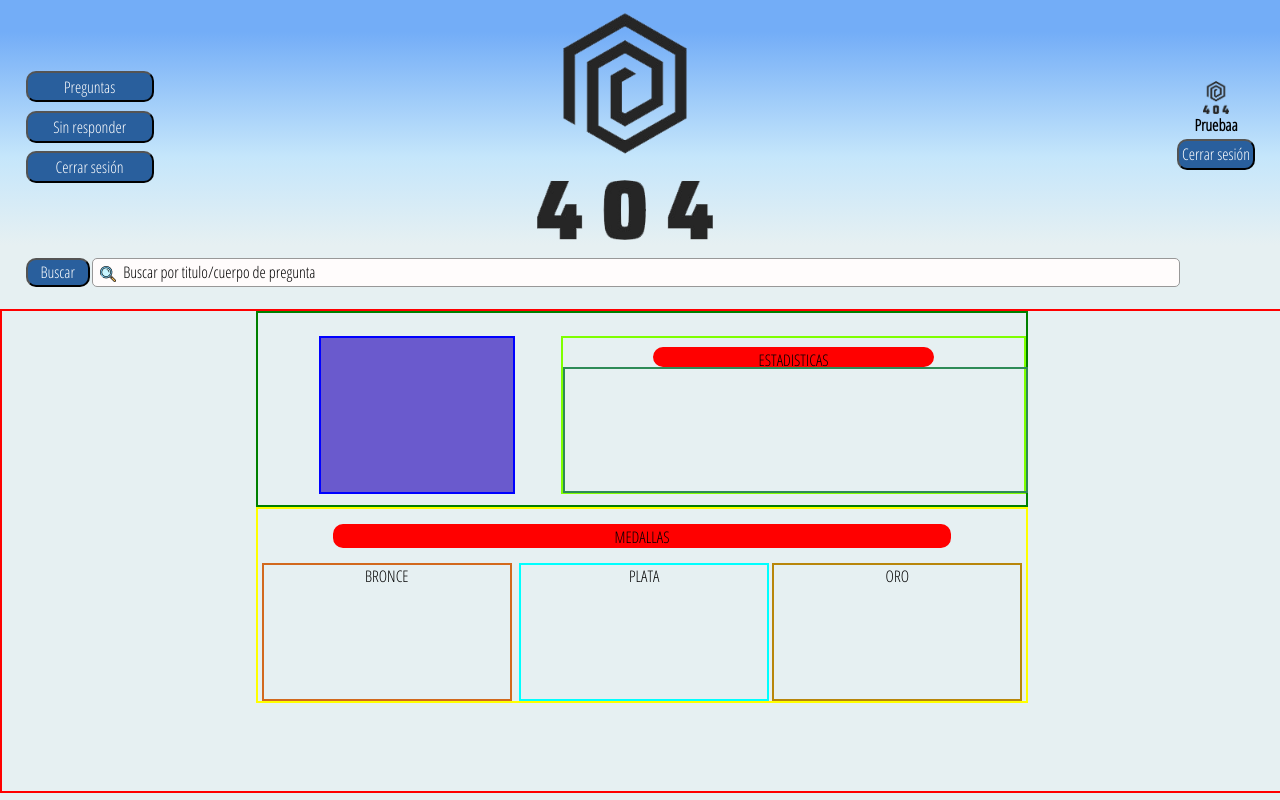
After one commit to Cargon16/Proyecto-AW, a PHP site: page /vistas/paginaPerfilUsuario.php in a window 1280 px wide. The commit adds this page. Run offline with PHP 8.4, Linux system fonts and the light colour scheme.

Commit message:
paginaPerfil casi acabada

```diff
--- a/Css/estilo.css
+++ b/Css/estilo.css
@@ -15,6 +15,10 @@ html{
     font-family: 'Open Sans Condensed', sans-serif;
     font-size: medium;
 }
+
+/*
+Codigo login.php y registro.php
+*/
 
 #boxFormulario{
     position: absolute;
@@ -78,6 +82,11 @@ font-size: 100%;
     border: none !important;
 }
 
+/*
+Codigo busqueda.html
+*/
+
+
 .busquedas{
     width: 100%;
     height: 20%;
@@ -124,6 +133,11 @@ font-size: 100%;
     text-align: center;
     color: #FFFFFF;
 }
+
+/*
+Codigo paginaFormularPregunta.php
+*/
+
 
 #boxFormularioPregunta{
 
@@ -207,3 +221,147 @@ font-size: 100%;
     margin-left: 30%;
     margin-bottom: 0.5%;
 }
+
+/*
+Codigo paginaPerfilUsuario.php
+*/
+
+#boxPerfil{
+
+    width: 100%;
+    height: 60%;
+    position: absolute;
+    margin-top: 5%;
+    border: 2px solid red;
+}
+
+#boxSuperior{
+    position: flex;
+    width: 60%;
+    height: 40%;
+    margin-left: auto;
+    margin-right: auto;
+
+    align-items: center;
+
+    border: 2px solid green;
+}
+
+#boxInferior{
+    position: flex;
+    width: 60%;
+    height: 40%;
+    margin-left: auto;
+    margin-right: auto;
+
+    align-items: center;
+
+    border: 2px solid yellow;
+
+}
+#boxUsuario{
+    position: relative;
+    width: 25%;
+    height: 80%;
+    margin-right: auto;
+    margin-left: 8%;
+    margin-top: 3%;
+    margin-bottom: 3%;
+    float: left;
+
+    background-color: slateblue;
+    border: 2px solid blue;
+}
+#boxEstadistica{
+    position: relative;
+    width: 60%;
+    height: 80%;
+    margin-left: auto;
+    float: right;
+    margin-top: 3%;
+
+    align-items: center;
+    border: 2px solid chartreuse;
+}
+
+#text_estadisticas{
+position: relative;
+width: 60%;
+height: 10%;
+margin: auto;
+margin-top: 2%;
+
+align-items: center;
+text-align: center;
+justify-content: center;
+font-size: 100%;
+
+background-color: red;
+border-radius: 10px;
+border: 2px solid red;
+}
+
+#boxReputacion{
+    position: relative;
+    width: 100%;
+    height: 80%;
+
+    border: 2px solid seagreen;
+}
+
+#text_medallas{
+    position: relative;
+    width: 80%;
+    height: 10%;
+    margin: auto;
+    margin-top: 2%;
+
+    align-items: center;
+    text-align: center;
+    justify-content: center;
+    font-size: 100%;
+
+    background-color: red;
+    border-radius: 10px;
+    border: 2px solid red;
+}
+
+#boxBronce{
+    position: relative;
+    width: 32%;
+    height: 70%;
+
+    float: left;
+    margin-top: 2%;
+    margin-left: 0.5%;
+
+    text-align: center;
+    border: 2px solid chocolate;
+}
+
+#boxPlata{
+    position: relative;
+    width: 32%;
+    height: 70%;
+
+    float: left;
+    margin-top: 2%;
+    margin-left: 1%;
+    margin-right: 0%;
+
+    text-align: center;
+    border: 2px solid cyan;
+}
+
+#boxOro{
+    position: relative;
+    width: 32%;
+    height: 70%;
+
+    margin-top: 2%;
+    margin-right: 0.5%;
+    float: right;
+
+    text-align: center;
+    border: 2px solid darkgoldenrod;
+}
--- /dev/null
+++ b/vistas/paginaPerfilUsuario.php
@@ -0,0 +1,49 @@
+<!DOCTYPE html>
+<html lang="en">
+<head>
+    <?php
+    require("headers.html");
+    ?>
+</head>
+<body>
+    <header>
+        <?php
+            require("headerLogged.html");
+        ?>
+    </header>
+
+    <?php
+    require("busqueda.html");
+    ?>
+
+
+    <div id="boxPerfil">
+        <div id ="boxSuperior">
+            <div id="boxUsuario">
+
+            </div>
+
+            <div id="boxEstadistica">
+                <p id="text_estadisticas">ESTADISTICAS</p>
+                <div id="boxReputacion">
+
+                </div>
+
+            </div>
+
+        </div>
+        <div id= "boxInferior">
+            <p id="text_medallas">MEDALLAS</p>
+            <div id="boxBronce">
+                BRONCE
+            </div>
+            <div id="boxPlata">
+                PLATA
+            </div>
+            <div id="boxOro">
+                ORO
+            </div>
+        </div>
+    </div>
+</body>
+</html>
```
